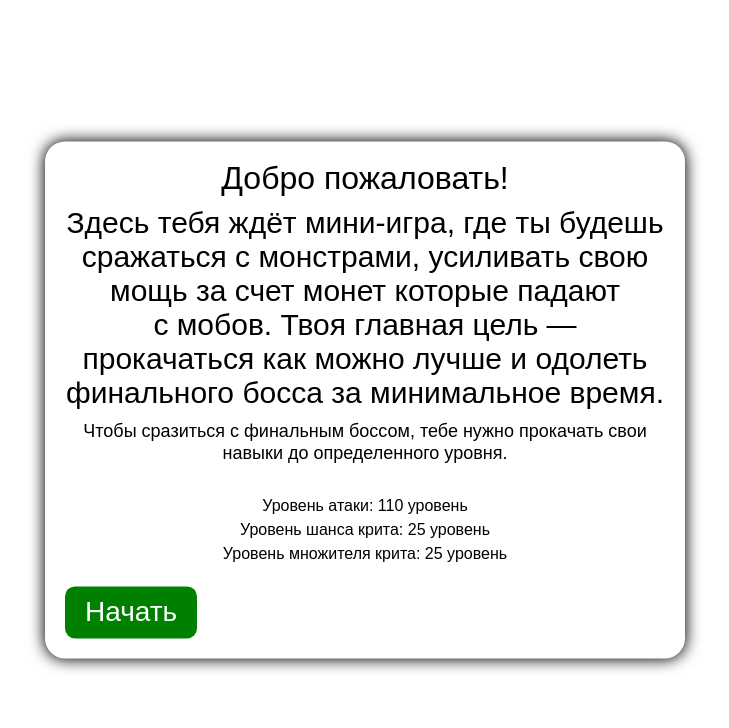
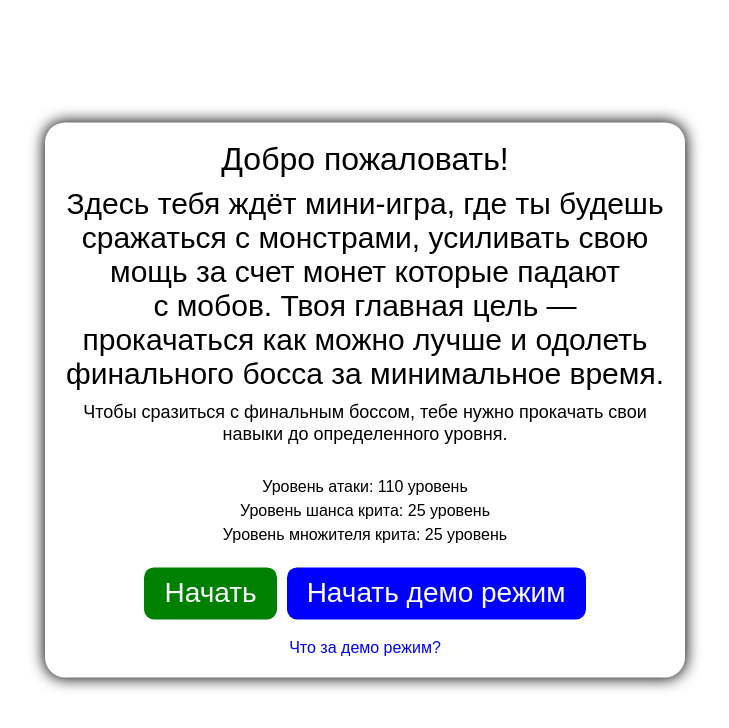
Before and after one commit to HELLRAID-cmd/Tap-Tap-MonsterHunter, a React (Vite) app in the folder client/: page / in a window 1280 px wide. Shown: the top 728 px of the page, without its empty margins (275-1004 px from the left). Built offline with nearby package versions, Linux system fonts and the light colour scheme.

Commit message:
Добавил больше информации

```diff
--- a/client/src/Components/Info/Info.tsx
+++ b/client/src/Components/Info/Info.tsx
@@ -1,35 +1,95 @@
 import { useGame } from "../context/Context";
 import "./info.scss";
+import "./InfoDemo.scss";
+import InfoDemo from "./InfoDemo";
+import { useEffect, useRef } from "react";
 
 const Info = () => {
-  const {setStartGame, startGame} = useGame();
+  const { setStartGame, startGame, setIsDemo, setIsDemoInfo, isDemoInfo } =
+    useGame();
+  const demoRef = useRef<HTMLDivElement | null>(null);
+  const demoBtnRef = useRef<HTMLButtonElement | null>(null);
 
   const handleBtn = () => {
+    setIsDemo(false);
     setStartGame(true);
+  };
+
+  const handleDemo = () => {
+    setIsDemo(true);
+    setStartGame(true);
+  };
+
+  const handleDemoInfo = () => {
+    setIsDemoInfo((prev) => !prev);
+  };
+
+  useEffect(() => {
+    const handleClickOutside = (e: MouseEvent) => {
+      const target = e.target as Node;
+      if (
+        isDemoInfo &&
+        demoRef.current &&
+        !demoRef.current.contains(target) &&
+        demoBtnRef.current &&
+        !demoBtnRef.current.contains(target)
+      ) {
+        setIsDemoInfo(false);
       }
+    };
+
+    document.addEventListener("click", handleClickOutside);
+    return () => document.removeEventListener("click", handleClickOutside);
+  }, [isDemoInfo, setIsDemoInfo]);
 
   return (
-    <div className={`info ${startGame ? "hidden" : "" }`}>
+    <>
+      <div className={`info ${startGame ? "hidden" : ""}`}>
         <div className="info__text">
           <h1 className="info__text-title">Добро&nbsp;пожаловать!</h1>
           <h2 className="info__text-subtitle">
             Здесь тебя ждёт мини-игра, где ты&nbsp;будешь сражаться
-          с&nbsp;монстрами, усиливать свою мощь за&nbsp;счет монет
-          которые падают с&nbsp;мобов. Твоя главная цель&nbsp;&mdash;
-          прокачаться как можно лучше и&nbsp;одолеть финального босса
-          за&nbsp;минимальное время.
+            с&nbsp;монстрами, усиливать свою мощь за&nbsp;счет монет которые
+            падают с&nbsp;мобов. Твоя главная цель&nbsp;&mdash; прокачаться как
+            можно лучше и&nbsp;одолеть финального босса за&nbsp;минимальное
+            время.
           </h2>
-        <p className="info__text-paragraph">Чтобы сразиться с финальным боссом, тебе нужно прокачать свои навыки до определенного уровня.</p>
+          <p className="info__text-paragraph">
+            Чтобы сразиться с финальным боссом, тебе нужно прокачать свои навыки
+            до определенного уровня.
+          </p>
           <ul className="info__text-list">
             <li className="info__text-item">Уровень атаки: 110 уровень</li>
             <li className="info__text-item">Уровень шанса крита: 25 уровень</li>
-          <li className="info__text-item">Уровень множителя крита: 25 уровень</li>
+            <li className="info__text-item">
+              Уровень множителя крита: 25 уровень
+            </li>
           </ul>
         </div>
-      <button className="info__btn" onClick={() => {
+        <div className="info__buttons">
+          <button
+            className="info__btn"
+            onClick={() => {
               handleBtn();
-      }}>Начать</button>
+            }}
+          >
+            Начать
+          </button>
+          <button className="info__btn-demo" onClick={handleDemo}>
+            Начать демо режим
+          </button>
         </div>
+        <button className="info__btn-info" onClick={handleDemoInfo} ref={demoBtnRef}>
+          {isDemoInfo ? "Закрыть информацию" : "Что за демо режим?"}
+        </button>
+      </div>
+
+      {isDemoInfo && (
+        <div className="info-demo" ref={demoRef}>
+          <InfoDemo />
+        </div>
+      )}
+    </>
   );
 };
 
```
Lines whose indentation alone changed are shown as unchanged.
